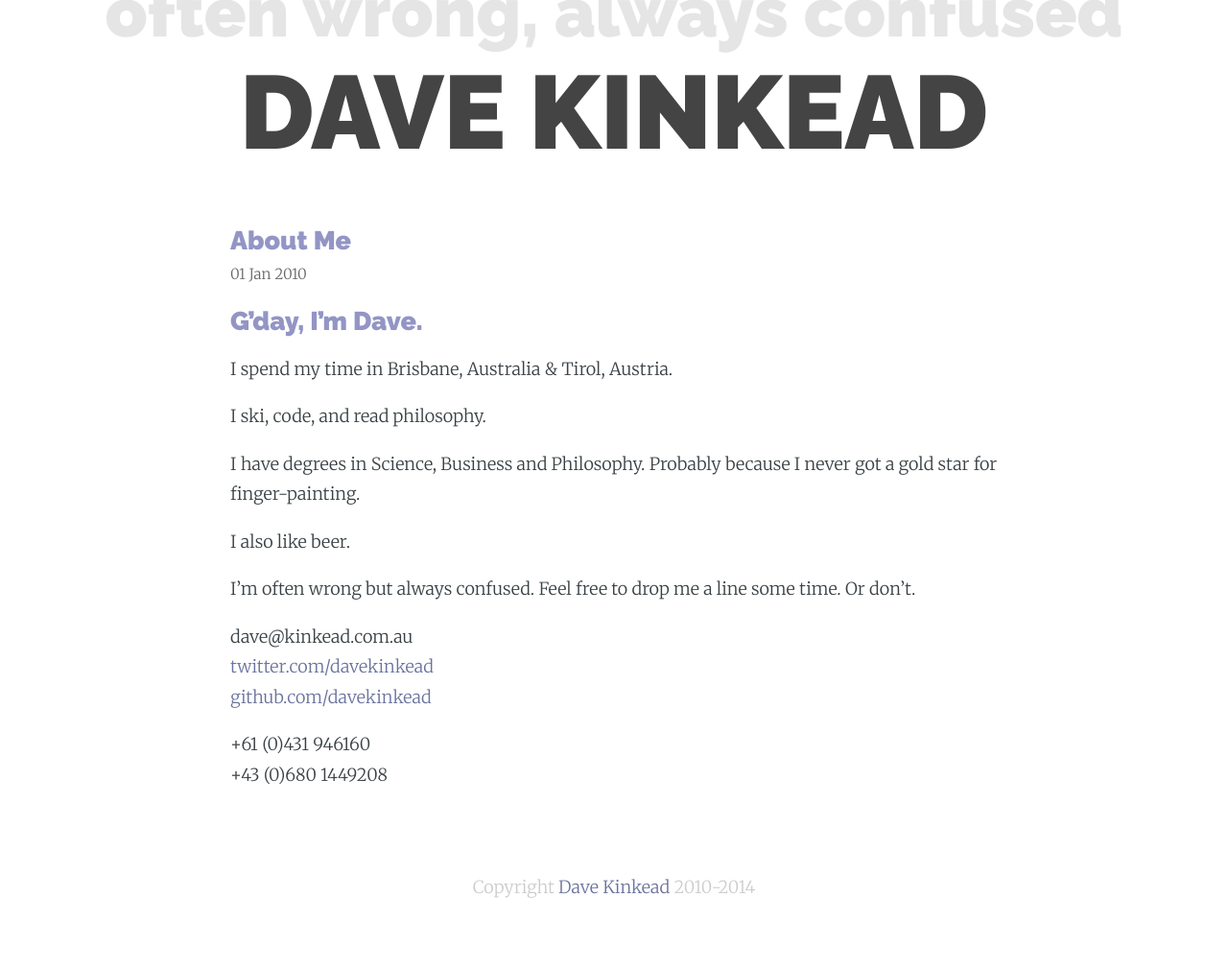
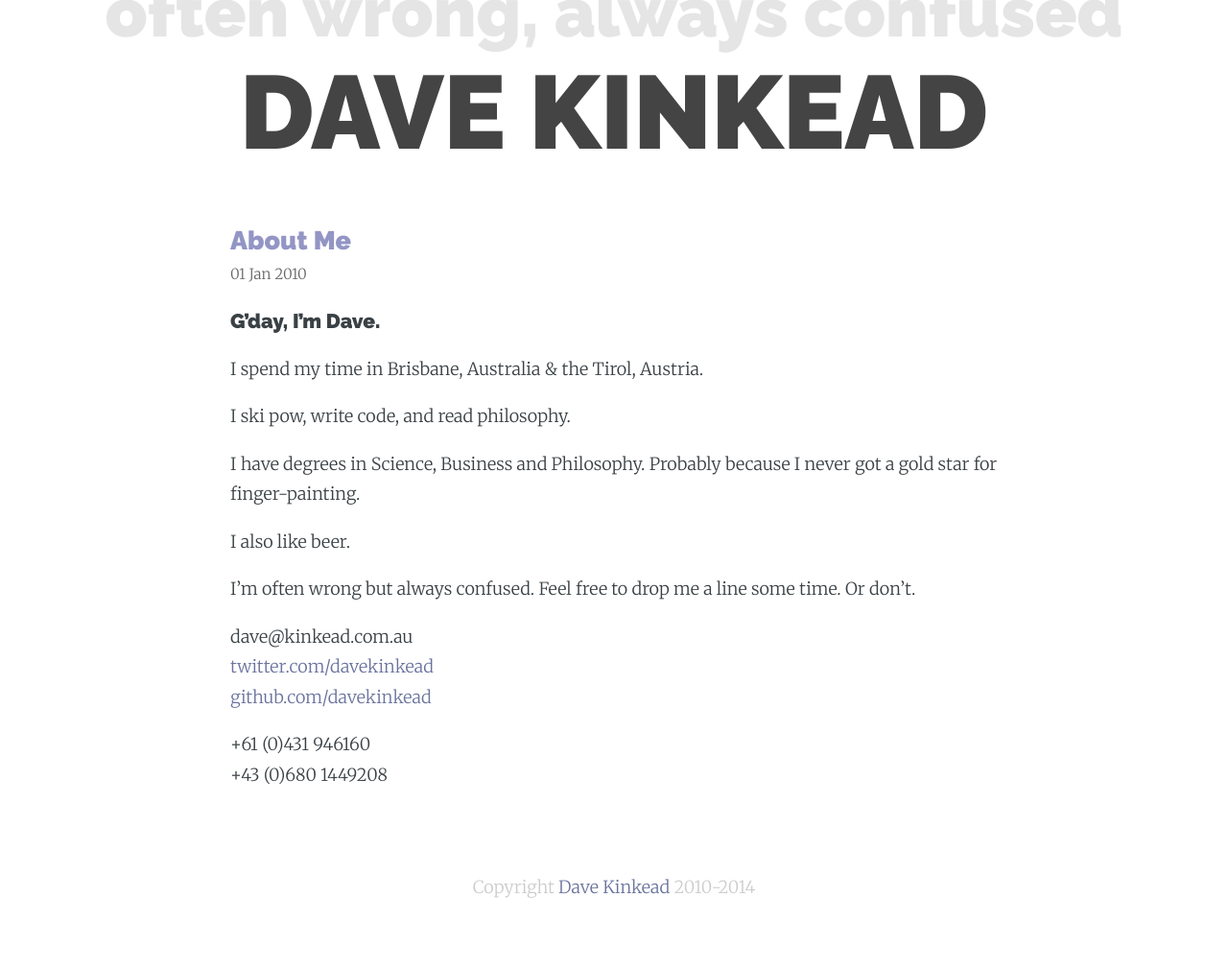
Before and after one commit to davekinkead/davekinkead.github.io, a Jekyll site: the page built from _posts/2010-01-01-about.md, in a window 1280 px wide. Shown: the whole page at 96% size. Built offline with Jekyll 4.4.1, drawn with Linux system fonts in a browser that asks for light colours.

Commit message:
Update about

```diff
--- a/_posts/2010-01-01-about.md
+++ b/_posts/2010-01-01-about.md
@@ -3,11 +3,11 @@ layout: post
 title:  "About Me"
 ---
 
-# G’day, I’m Dave.
+### G’day, I’m Dave.
 
-I spend my time in Brisbane, Australia & Tirol, Austria.
+I spend my time in Brisbane, Australia & the Tirol, Austria.
 
-I ski, code, and read philosophy.
+I ski pow, write code, and read philosophy.
 
 I have degrees in Science, Business and Philosophy.  Probably because I never got a gold star for finger-painting.
 
```
